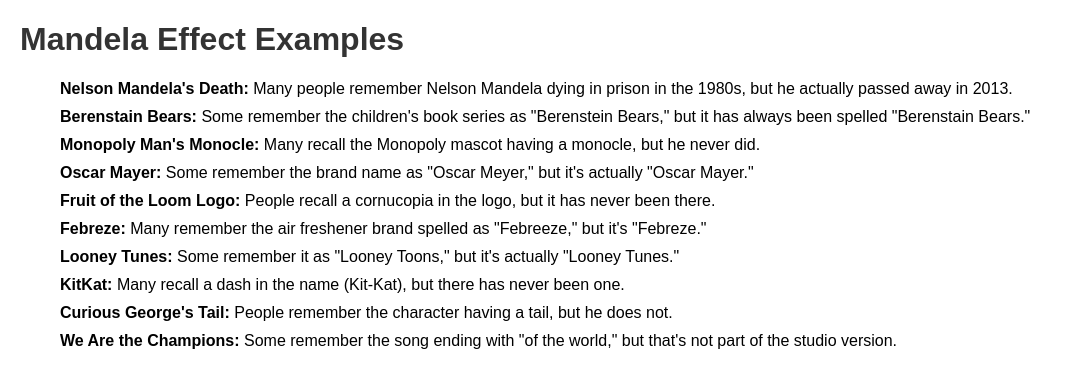
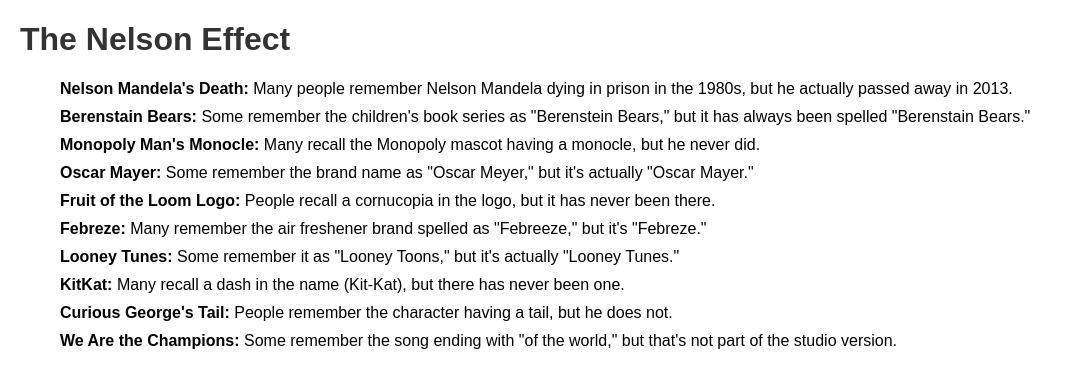
Before and after one commit to J0-o/nelsoneffect, a plain HTML site: page index.html in a window 1280 px wide. Shown: the whole page, without its empty margins (0-1073 px from the left). Drawn offline with Linux system fonts and the light colour scheme.

Commit message:
Update index.html
rough test

```diff
--- a/index.html
+++ b/index.html
@@ -20,7 +20,7 @@
     </style>
 </head>
 <body>
-    <h1>Mandela Effect Examples</h1>
+    <h1>The Nelson Effect</h1>
     <ul>
         <li><strong>Nelson Mandela's Death:</strong> Many people remember Nelson Mandela dying in prison in the 1980s, but he actually passed away in 2013.</li>
         <li><strong>Berenstain Bears:</strong> Some remember the children's book series as "Berenstein Bears," but it has always been spelled "Berenstain Bears."</li>
```
